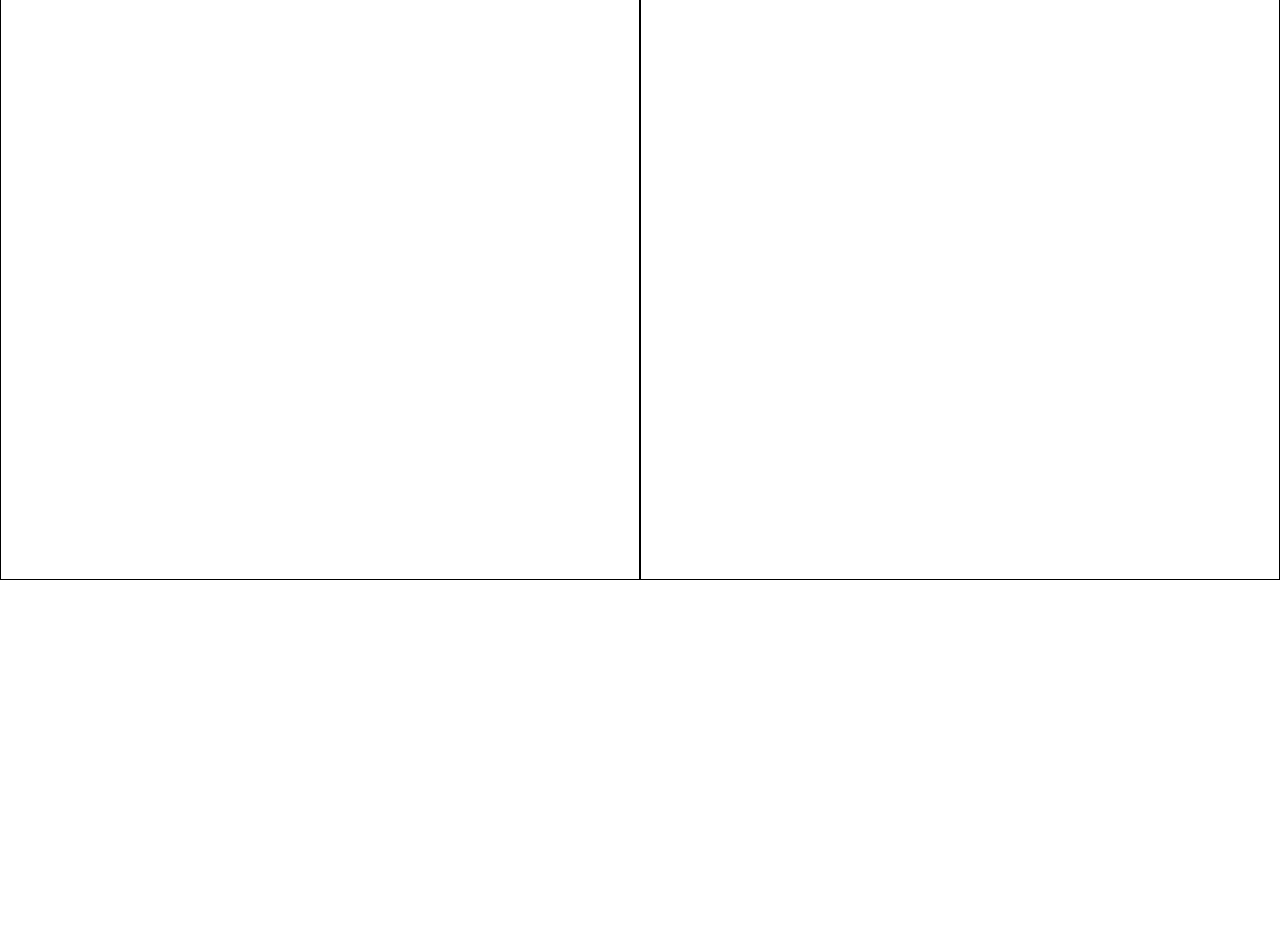
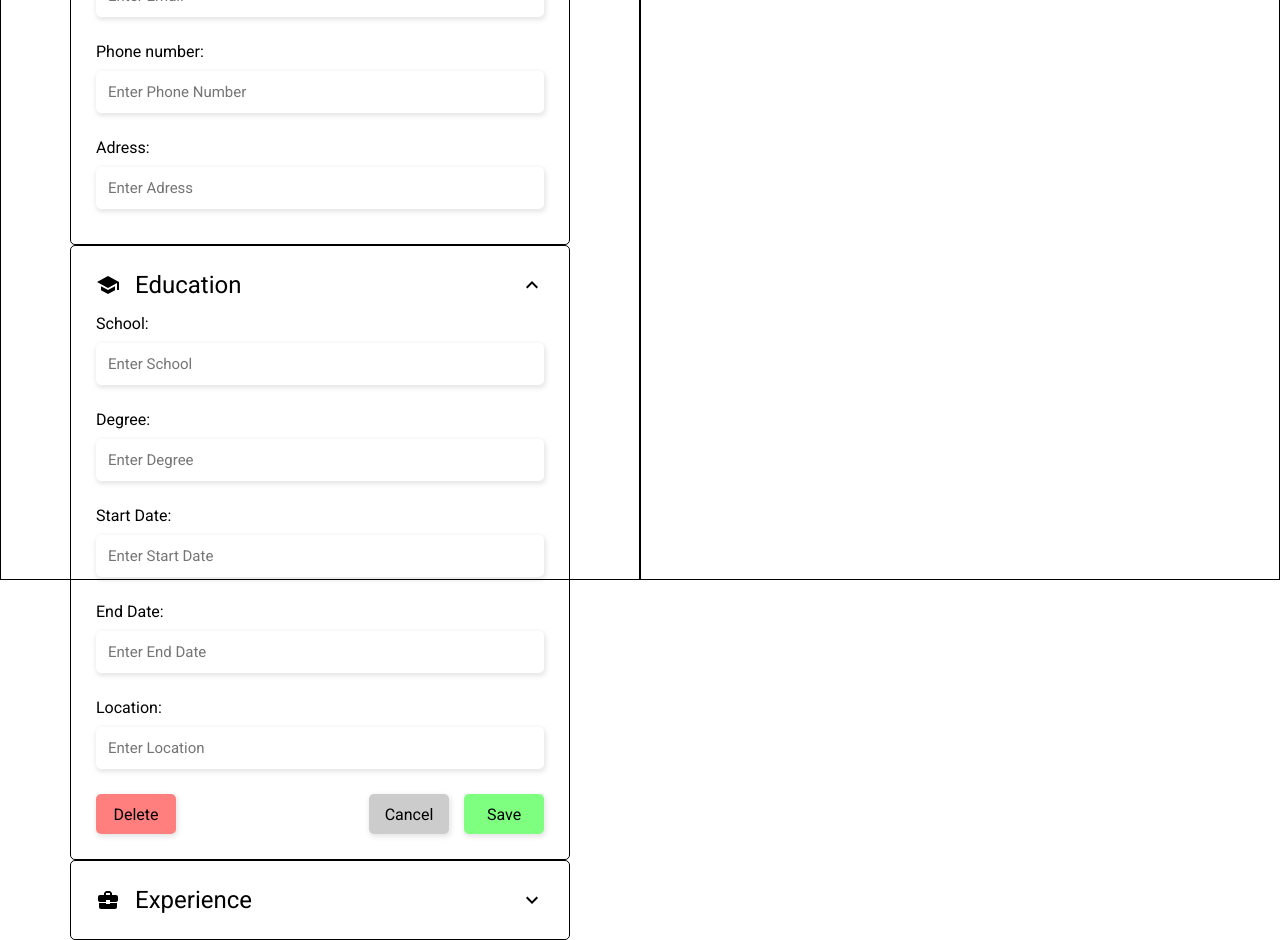
Before and after one commit to DayanWalter/TOP-cv-application, a React (Vite) app: page / in a window 1280 px wide. Shown: the part 220-1160 px from the top of the page. Before the commit the page ends 800 px from the top, so only its background shows below. Built offline with nearby package versions, Linux system fonts and the light colour scheme.

Commit message:
Experience droppable

```diff
--- a/src/components/App.jsx
+++ b/src/components/App.jsx
@@ -8,9 +8,9 @@ export default function App() {
   return (
     <div className="app">
       <div className="left">
-        {/* <Personal /> */}
-        <Education isActive={false} />
-        {/* <Experience /> */}
+        <Personal />
+        <Education isActive={true} />
+        <Experience isActive={false} />
       </div>
       <div className="right">{/* <CV /> */}</div>
     </div>
--- a/src/components/Experience.jsx
+++ b/src/components/Experience.jsx
@@ -2,8 +2,9 @@ import { useState } from 'react';
 import Icon from '@mdi/react';
 import { mdiBriefcaseVariant } from '@mdi/js';
 import { mdiChevronUp } from '@mdi/js';
+import { mdiChevronDown } from '@mdi/js';
 
-export default function Experience() {
+export default function Experience({ isActive }) {
   const [experience, setExperience] = useState({
     company: '',
     position: '',
@@ -40,6 +41,7 @@ export default function Experience() {
 
   return (
     <>
+      {isActive ? (
         <form onSubmit={(e) => e.preventDefault()}>
           <div className="experience">
             <Icon path={mdiBriefcaseVariant} size={1} />
@@ -112,6 +114,15 @@ export default function Experience() {
             <button className="save">Save</button>
           </div>
         </form>
+      ) : (
+        <form>
+          <div className="experience">
+            <Icon path={mdiBriefcaseVariant} size={1} />
+            <h1>Experience</h1>
+            <Icon path={mdiChevronDown} size={1} />
+          </div>
+        </form>
+      )}
     </>
   );
 }
--- a/src/styles/index.css
+++ b/src/styles/index.css
@@ -50,8 +50,8 @@ form h1 {
   /* margin-bottom: 15px; */
 }
 form label {
-  margin-top: 55px;
-  background-color: green;
+  margin-top: 15px;
+  /* background-color: green; */
 }
 
 form input,
```
Lines whose indentation alone changed are shown as unchanged.
